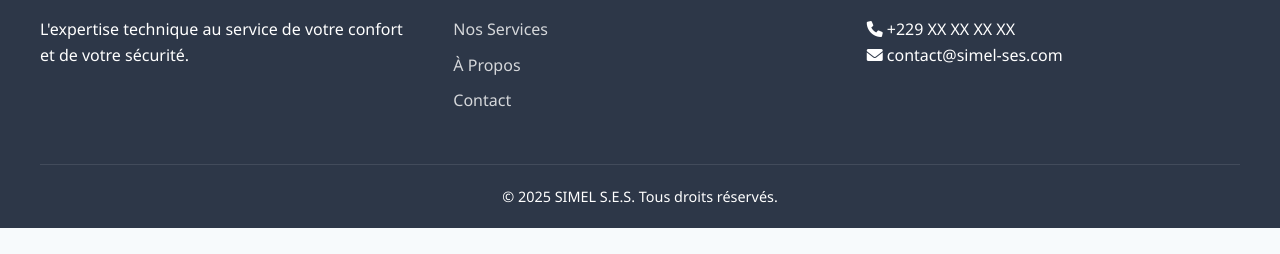
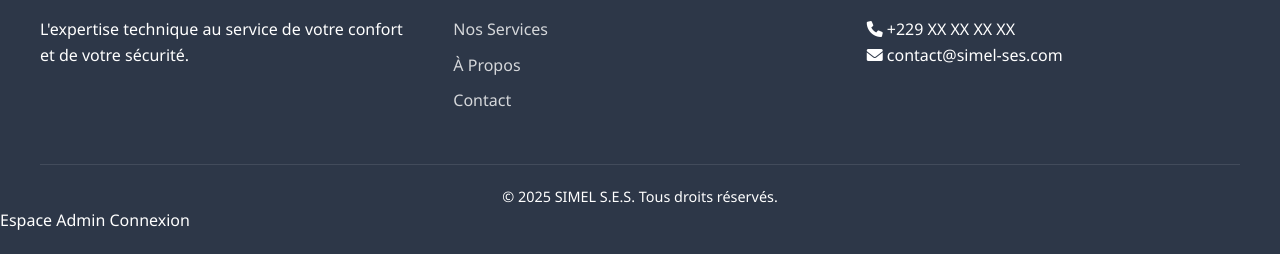
Before and after one commit to simplisso/SIMEL, a website: page index.html in a window 1280 px wide. Shown: the part 1311-1565 px from the top of the page. Before the commit the page ends 1539 px from the top, so only its background shows below. Drawn offline with Linux system fonts and the light colour scheme.

Commit message:
Update index.html

```diff
--- a/index.html
+++ b/index.html
@@ -102,6 +102,9 @@
                 &copy; 2025 SIMEL S.E.S. Tous droits réservés.
             </div>
         </div>
+        <a href="/admin/login.html" class="admin-link">Espace Admin</a>
+
+<a href="/login.html" class="admin-link">Connexion</a>
     </footer>
 
     <script>
@@ -114,4 +117,5 @@
     </script>
 
 </body>
+
 </html>
```
